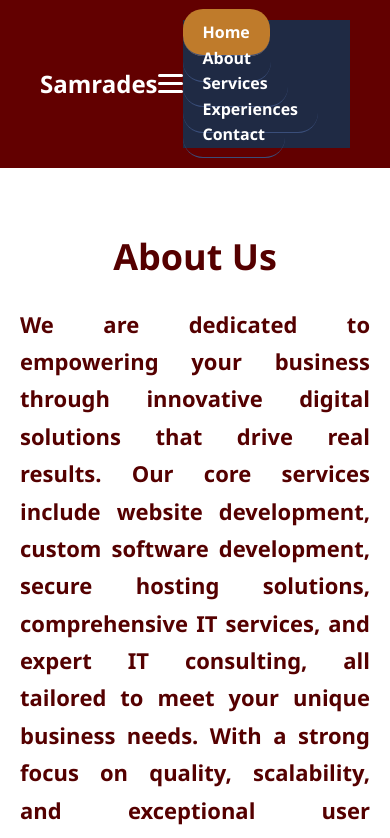
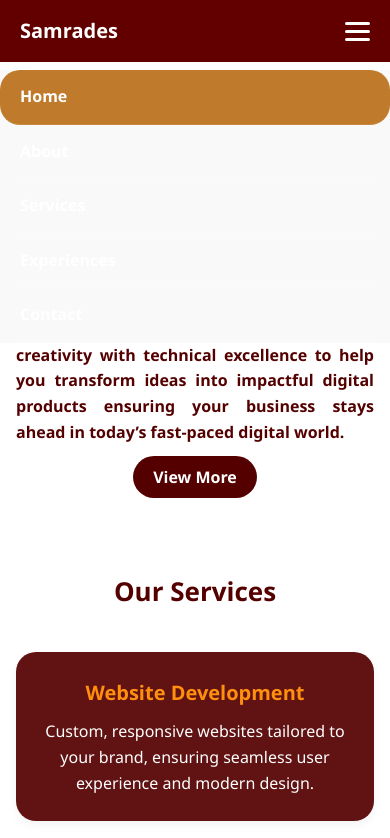
Before and after one commit to Samradeswebsites/it, a plain HTML site: page index.html in a window 390 px wide. Both pictures are taken after a click on the button 337 px from the left and 39 px from the top of the page. Shown: the top 838 px of the page. Drawn offline with Linux system fonts and the light colour scheme.

Commit message:
Add files via upload

```diff
--- a/index.html
+++ b/index.html
@@ -75,14 +75,14 @@
     }
 
     #about h2 {
-      font-size: 36px;
+      font-size: 34px;
       margin-bottom: 20px;
       color: #550000;
       text-align: center;
     }
 
     #about p {
-      font-size: 22px;
+      font-size: 19px;
       max-width: 1100px;
       margin: 0 auto 20px;
       color: #550000;
@@ -129,7 +129,7 @@
     }
 
     .service-card {
-      background-color: #550000;
+      background-color: #550000ed;
       padding: 40px;
       border-radius: 20px;
       transition: 0.3s;
@@ -334,18 +334,29 @@
 
     /* Mobile Nav - Hidden by default */
     @media (max-width: 768px) {
+  header {
+    padding: 15px 20px;
+    flex-direction: row;
+    justify-content: space-between;
+    align-items: center;
+  }
+
+  .logo {
+    font-size: 20px;
+  }
+
   .hamburger {
     display: flex;
-      }
-
-      nav {
-        width: 100%;
   }
 
   #nav-menu {
     display: none;
     width: 100%;
-        background-color: #1f2a44;
+    background-color: #f9f9f9;
+    position: absolute;
+    top: 70px;
+    left: 0;
+    z-index: 999;
   }
 
   #nav-menu.open {
@@ -355,13 +366,79 @@
   nav ul {
     flex-direction: column;
     gap: 0;
+    margin: 0;
   }
 
   nav ul li a {
-        padding: 12px 20px;
-        border-bottom: 1px solid #3a4e7a;
+    padding: 14px 20px;
+    display: block;
+    border-bottom: 1px solid rgba(255, 255, 255, 0.1);
+    font-size: 16px;
+  }
+
+  #about, #services, #process, #cta {
+    padding: 40px 16px;
+  }
+
+  #about p,
+  #services p,
+  #process .subtitle,
+  .step p,
+  .service-card p {
+    font-size: 16px;
+    line-height: 1.6;
+  }
+
+  #services h2,
+  #about h2,
+  #process h2,
+  #cta h2 {
+    font-size: 26px;
+  }
+
+  .service-card {
+    padding: 25px 20px;
+  }
+
+  .service-card h3 {
+    font-size: 20px;
+  }
+
+  .step {
+    padding: 20px;
+  }
+
+  .step h3 {
+    font-size: 20px;
+  }
+
+  .cta-button,
+  .know-more-button {
+    font-size: 16px;
+    padding: 10px 20px;
+  }
+
+  .footer-container {
+    grid-template-columns: 1fr;
+    text-align: left;
+    padding: 0 16px;
+  }
+
+  .footer-column {
+    margin-bottom: 30px;
+  }
+
+  .footer-bottom {
+    font-size: 13px;
+    padding: 15px 0 0;
+  }
+
+  .social-icons a {
+    font-size: 18px;
+    margin-right: 12px;
   }
 }
+
   </style>
 </head>
 <body>
@@ -390,11 +467,11 @@
   <section id="about">
     <h2>About Us</h2>
     <p>
-      We are dedicated to empowering your business through innovative digital solutions that drive real results. Our core services include website development, custom software development, secure hosting solutions, comprehensive IT services, and expert IT consulting, all tailored to meet your unique business needs.
+      We are dedicated to empowering your business through innovative digital solutions. Our core services include website development, software development, secure hosting solutions, IT services and  IT consulting.
 
-      With a strong focus on quality, scalability, and exceptional user experience, we deliver cutting-edge technologies that not only solve current challenges but also future-proof your operations. Whether you're looking to build your online presence, streamline internal processes, or scale your infrastructure, our team of experienced professionals is here to guide you every step of the way.
+      With a strong focus on quality, scalability and user experience.
 
-      We combine creativity with technical excellence to help you transform ideas into impactful digital products—ensuring your business stays ahead in today’s fast-paced digital world.
+      We combine creativity with technical excellence to help you transform ideas into impactful digital products ensuring your business stays ahead in today’s fast-paced digital world.
     </p>
     <center>
     <a href="about.html" class="know-more-button">View More </a></center>
```
Lines whose indentation alone changed are shown as unchanged.
